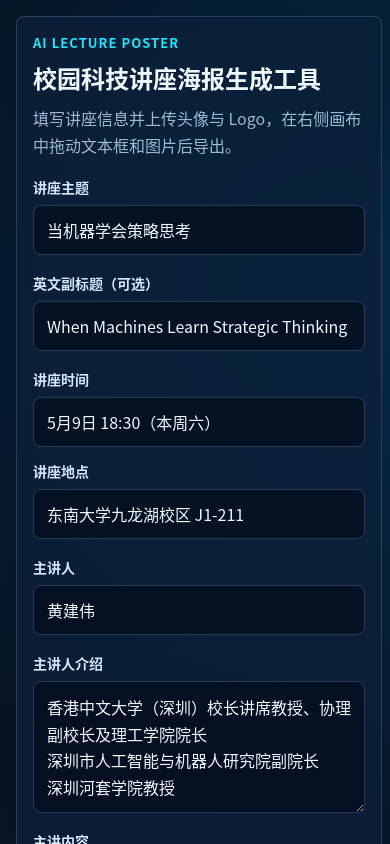
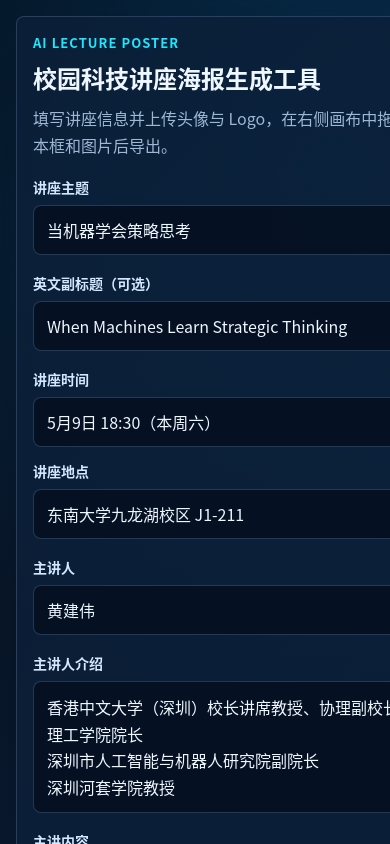
Before and after one commit to liudahou/Poster-Maker, a Next.js app: page / in a window 390 px wide. Shown: the top 844 px of the page. Built offline with nearby package versions, Linux system fonts and the light colour scheme.

Commit message:
Add production env template for Meoo

```diff
--- a/app/globals.css
+++ b/app/globals.css
@@ -36,12 +36,14 @@ textarea {
 .app-shell {
   min-height: 100vh;
   padding: 32px;
+  overflow-x: auto;
 }
 
 .workspace {
   display: grid;
-  grid-template-columns: minmax(300px, 440px) minmax(320px, 1fr);
+  grid-template-columns: 440px minmax(680px, 1fr);
   gap: 20px;
+  min-width: 1140px;
   max-width: 1680px;
   margin: 0 auto;
 }
@@ -520,16 +522,6 @@ textarea {
   line-height: 1.6;
 }
 
-@media (max-width: 700px) {
-  .workspace {
-    grid-template-columns: 1fr;
-  }
-
-  .preview-panel {
-    position: static;
-  }
-}
-
 @media (max-width: 680px) {
   .app-shell {
     padding: 16px;
```
Also changed, not shown: 2 other files (tests, documents, lock files or other folders).
